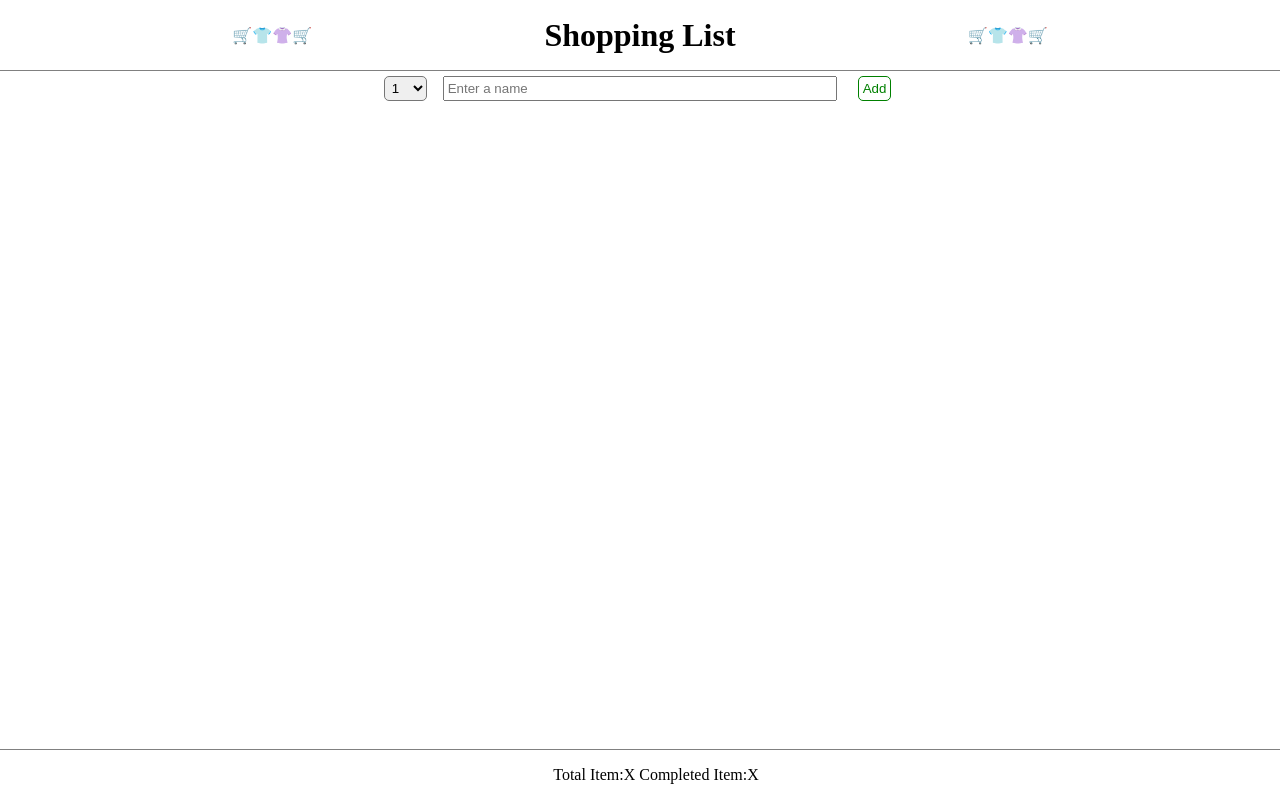
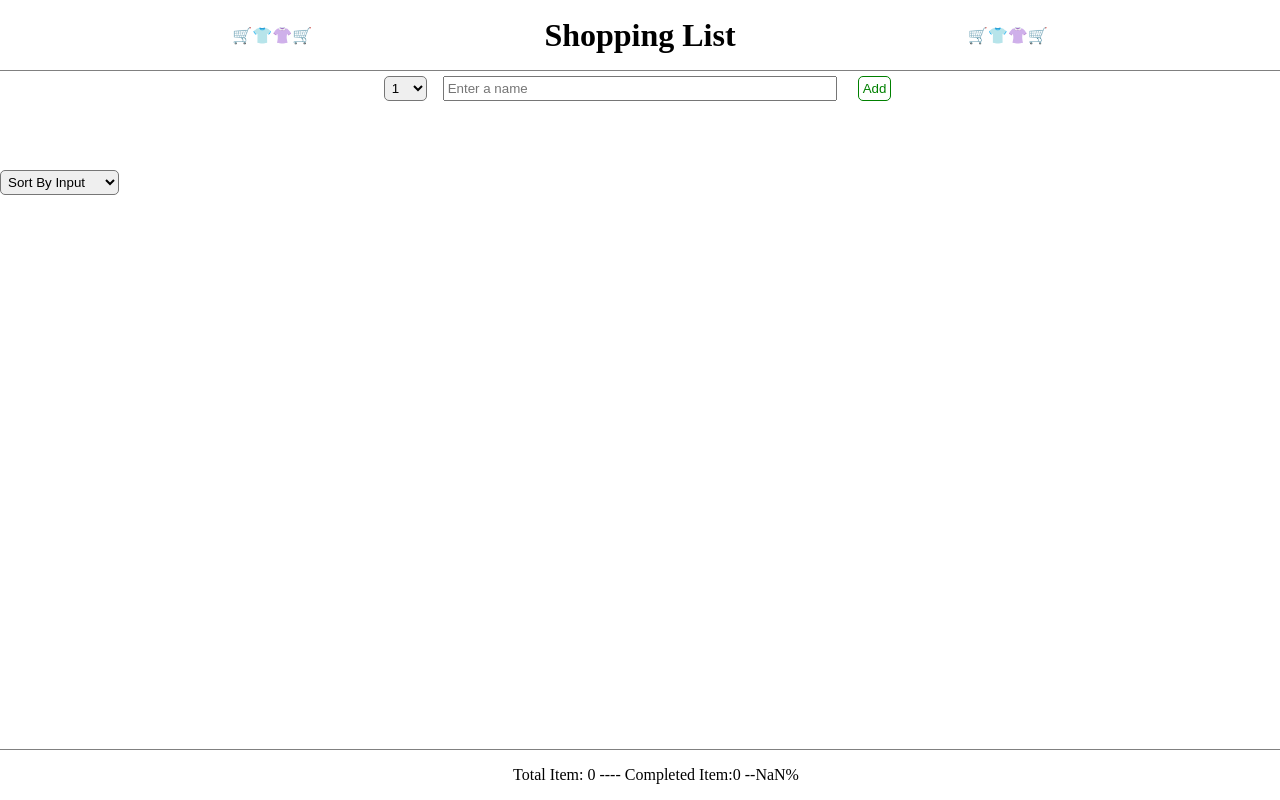
Before and after one commit to Prashant0304/shoping_list, a React (Create React App) app: page / in a window 1280 px wide. Shown: the top 800 px of the page. Built offline with nearby package versions, Linux system fonts and the light colour scheme.

Commit message:
added listing property

```diff
--- a/src/App.js
+++ b/src/App.js
@@ -19,6 +19,7 @@
         )
         );
   };
+
   return <div className="appWrapper">
     <Header/>
     <Main
@@ -27,7 +28,7 @@
     onDeleteItem={handleDeleteItem}
     handleDoneItem={handleDoneItem}
     />
-    <Footer/>
+    <Footer items={items}/>
      </div>;
 }
 
--- a/src/component/Footer.jsx
+++ b/src/component/Footer.jsx
@@ -1,9 +1,11 @@
-const Footer=() =>{
+const Footer=({items}) =>{
+    const numItems =items.length;
+    const numPacked=items.filter((item)=>item.packed).length;
+    const percentage=(numPacked/numItems)*100;
     return(
         <div className="footerWrapper">
-            Total Item:X
-            Completed Item:X
+            {percentage===100 ? "Shopping Done" : `Total Item: ${numItems} ---- Completed Item:${numPacked} --${percentage}%`}
         </div>
-    )
-}
+    );
+};
 export default Footer;
--- a/src/component/Main.jsx
+++ b/src/component/Main.jsx
@@ -1,16 +1,33 @@
 // import shoppingList from "../data/data";
+import { useState } from "react";
 import List from "../component/List";
 import Form from "./Form";
 const Main = ({items,handleAddItems,onDeleteItem,handleDoneItem}) =>{
+    const [sortBy,setSortBy]=useState("input");
+    let sortedItems;
+    if(sortBy==="input"){
+        sortedItems=items;
+    }
+    if(sortBy==="packed"){
+        sortedItems=items
+        .slice().sort((a,b) => Number(a.packed) - Number(b.packed));
+    }
     return  (
         <div>
             <Form handleAddItems={handleAddItems}/>
             <ul className="mainWrapper">
-            {items.map((item)=>(
-            <List item={item} key={item.id} onDeleteItem={onDeleteItem}
+            {sortedItems.map((item)=>(
+            <List
+            item={item} key={item.id} onDeleteItem={onDeleteItem}
             handleDoneItem= {handleDoneItem} />
             ))}
         </ul>
+        <div>
+            <select className="select" value={sortBy} onChange={(e)=>setSortBy(e.target.value)}>
+                <option value="input">Sort By Input</option>
+                <option value="packed">Sort By packed</option>
+            </select>
+        </div>
         </div>
 
     );
```
